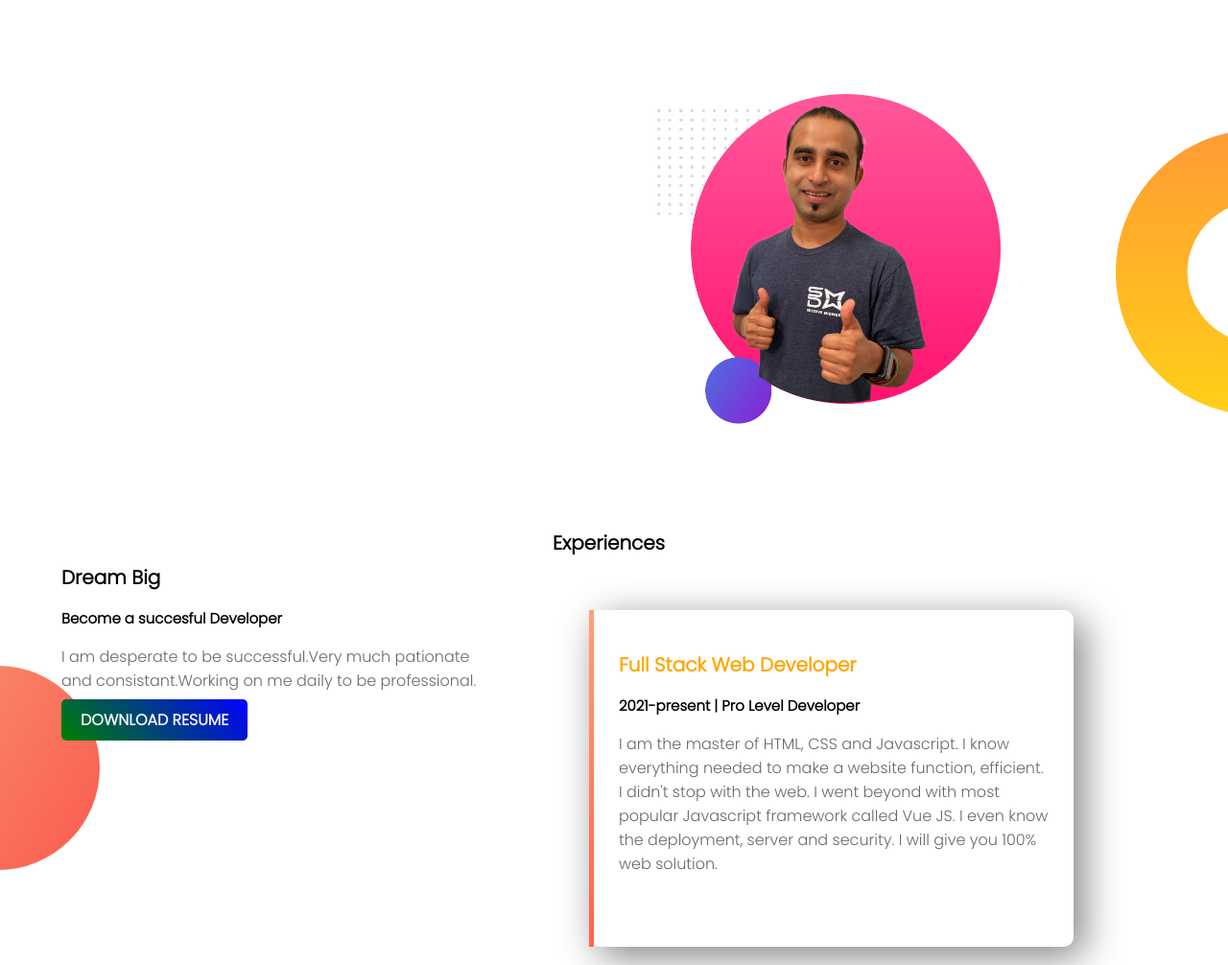
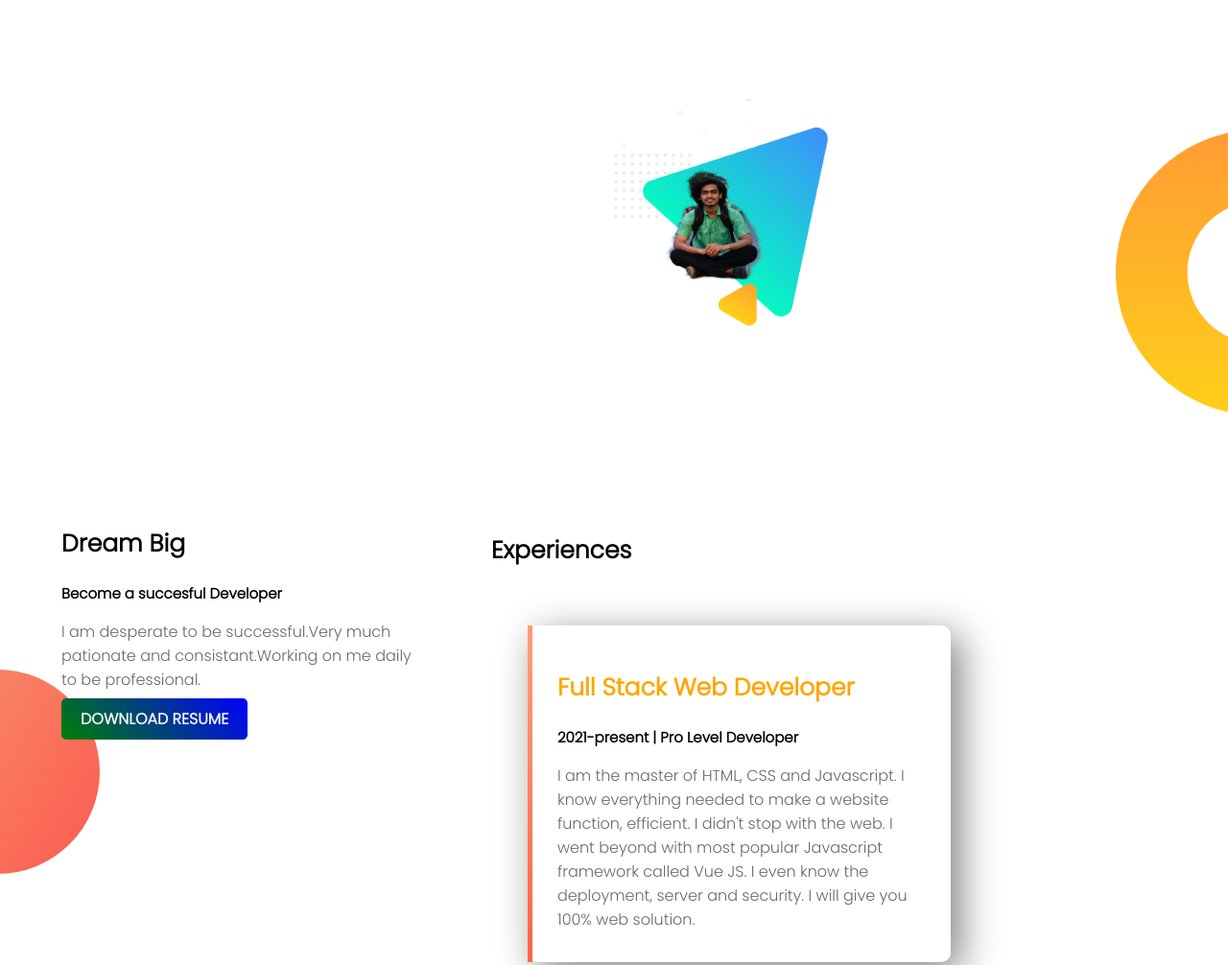
Before and after one commit to Jubair-Saad/web-portfolio, a plain HTML site: page index.html in a window 1280 px wide. Shown: the part 466-1472 px from the top of the page at 96% size. Drawn offline with Linux system fonts and the light colour scheme.

Commit message:
almost similar

```diff
--- a/index.html
+++ b/index.html
@@ -23,7 +23,7 @@
     </section>
     <section class="dream-area">
         <div class="half-width">
-            <img class="center" src="images/jhankar2.png">
+            <img class="center" src="images/profile 02.png">
         </div>
         <div class="half-width">
             <h2>Dream Big</h2>
--- a/style.css
+++ b/style.css
@@ -7,7 +7,8 @@ h1{
     font-size: 35px;
 }
 h2{
-    font-size: 20px;
+    font-size: 25px;
+    font-weight: 800;
 }
 h3{
     font-size: 15px;
@@ -19,13 +20,14 @@ p{
     color: orange;
 }
 .half-width{
-    width: 35%;
+    width: 30%;
     float: left;
     margin: 3%;
     padding: 2%;
 }
 .half-width img{
     width: 80%;
+    padding: 5px;
 }
 .center{
     display: block;
```
Also changed, not shown: images/profile 02.png (added).
